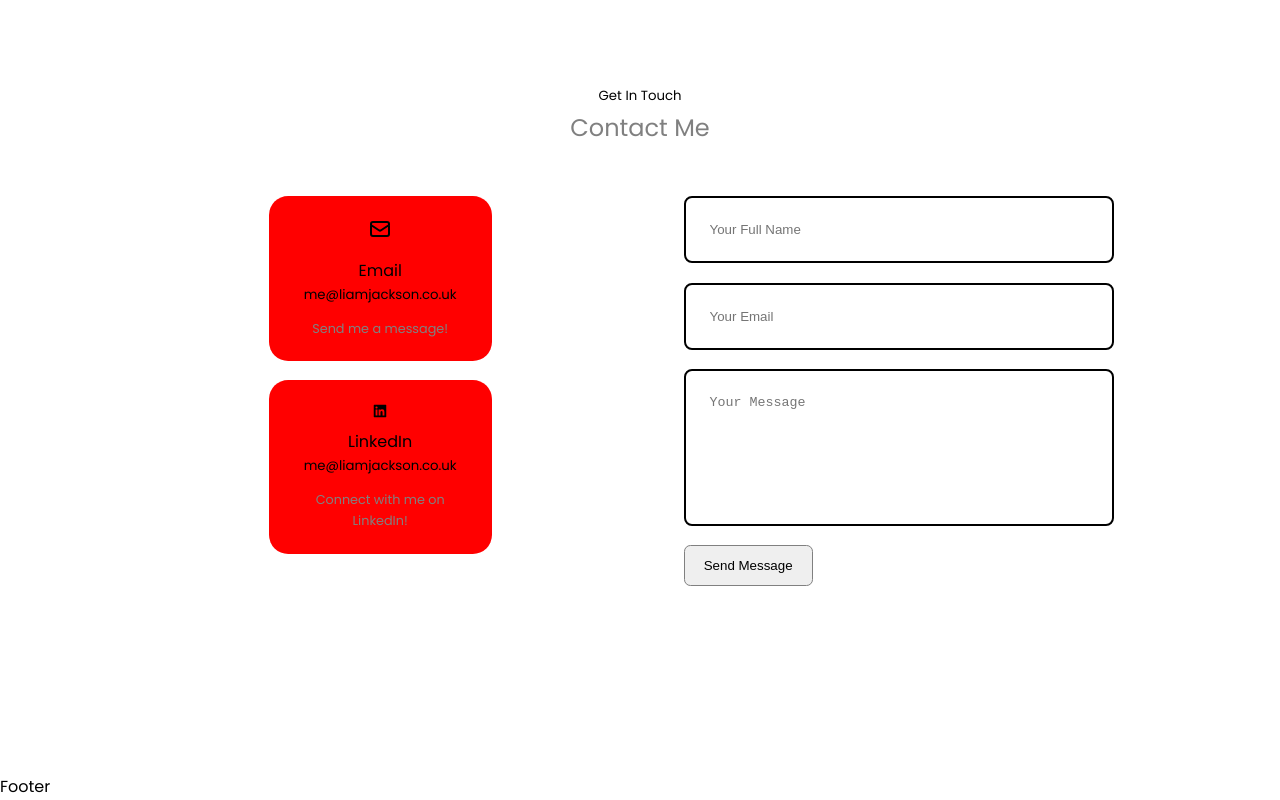
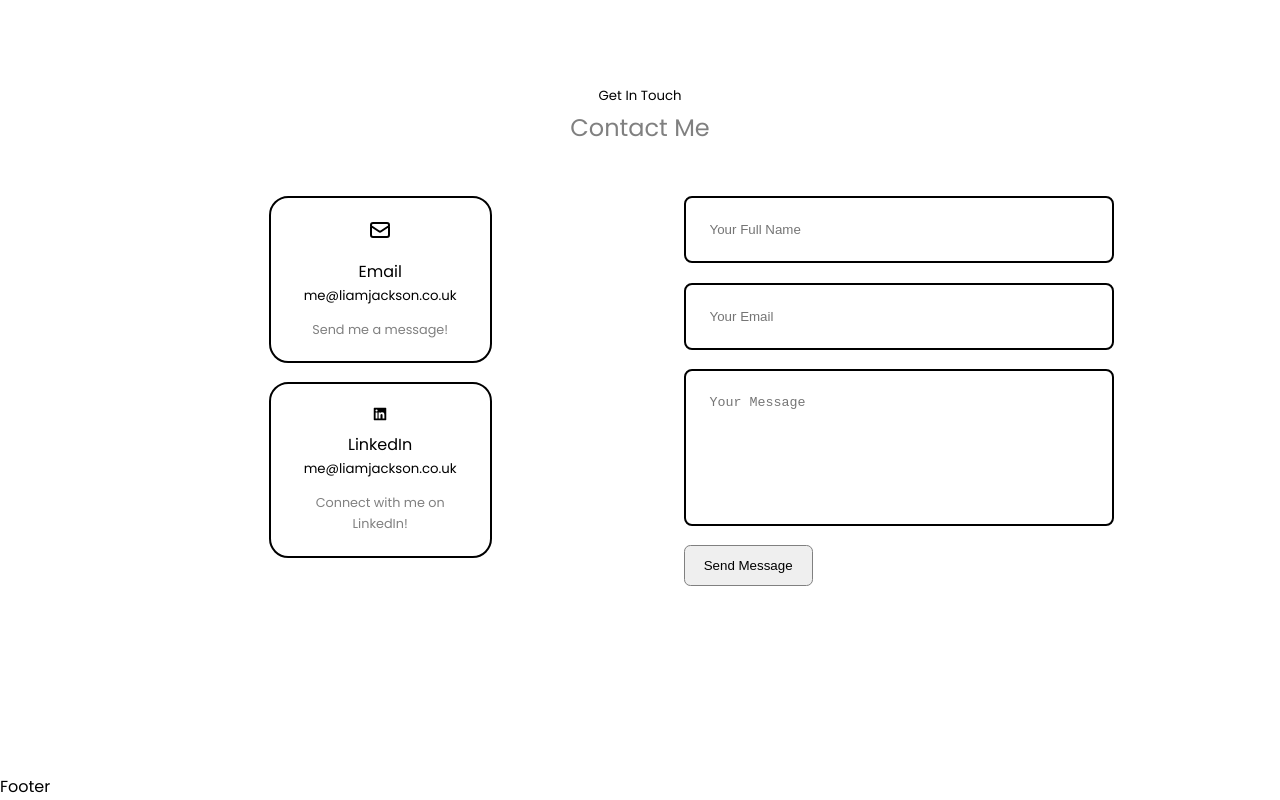
Before and after one commit to JacksonLDJ/react-portfolio-website, a React (Create React App) app: page / in a window 1280 px wide. Shown: the part 2475-3275 px from the top of the page. Built offline with nearby package versions, Linux system fonts and the light colour scheme; the HTML template or start-up script is replaced by a standard one.

Commit message:
Update Contact.css

```diff
--- a/src/components/contact/Contact.css
+++ b/src/components/contact/Contact.css
@@ -8,22 +8,18 @@
 .contact__options {
     display: flex;
     flex-direction: column;
-    gap: 1.2rem
+    gap: 1.2rem;
 }
 
 .contact__option {
-    background: red;
+    background: transparent;
     padding: 1.2rem;
     border-radius: 1.2rem;
     text-align: center;
-    border: 1px solid transparent;
+    border: 2px solid;
     transition: var(--transition);
 }
 
-.contact__option:hover {
-    background: transparent;
-    border: blue;
-}
 
 .contact__option-icon {
     font-size: 1.5rem;
```
